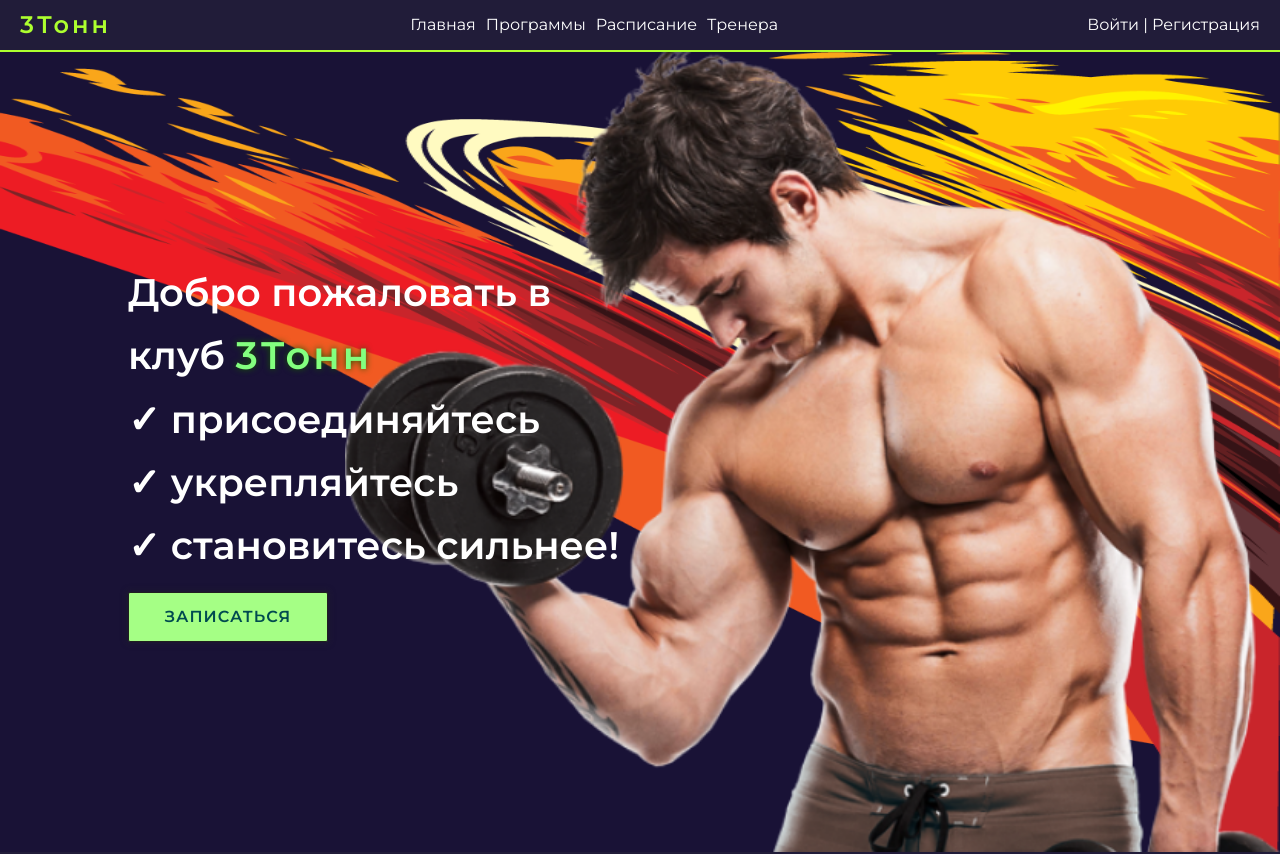
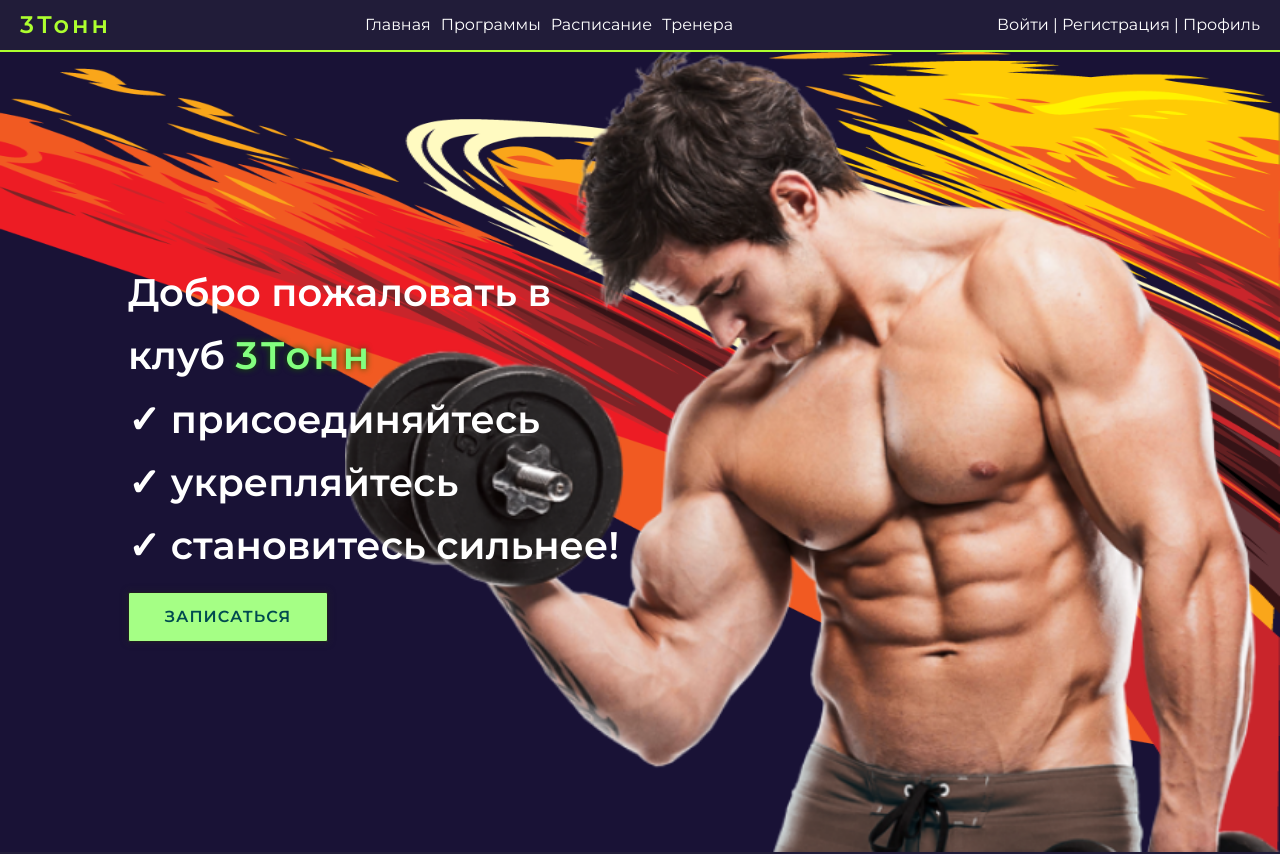
Before and after one commit to threetonn/front-end, a Vue app: page / in a window 1280 px wide. Shown: the top 854 px of the page. Built offline with nearby package versions, Linux system fonts and the light colour scheme.

Commit message:
add profile pages, add routes middlewares guards

```diff
--- a/src/components/TTBlockHeader.vue
+++ b/src/components/TTBlockHeader.vue
@@ -28,6 +28,10 @@
           <a @click="displaySignInForm" class="header-link--auth">Войти</a>
           |
           <a @click="displaySignUpForm" class="header-link--reg">Регистрация</a>
+          |
+          <router-link to="profile" class="header-link--reg"
+            >Профиль</router-link
+          >
         </div>
       </template>
     </header>
--- /dev/null
+++ b/src/middleware/role.js
@@ -0,0 +1,9 @@
+import store from "@/store";
+
+export default function auth({ next, router }) {
+  if (!store.getters.getUser) {
+    return router.push({ name: "main" });
+  }
+
+  return next();
+}
--- a/src/router/index.js
+++ b/src/router/index.js
@@ -1,4 +1,6 @@
 import { createRouter, createWebHistory } from "vue-router";
+
+import role from "../middleware/role";
 
 const page = (path) => () => import(`@/${path}`).then((m) => m.default || m);
 
@@ -8,6 +10,42 @@ const routes = [
     name: "main",
     component: page("views/MainView.vue"),
   },
+  {
+    path: "/profile",
+    name: "profile",
+    component: page("views/profile/MainPage.vue"),
+    meta: {
+      middleware: role,
+    },
+    children: [
+      { path: "", redirect: { name: "profile.account" } },
+      {
+        path: "account",
+        name: "profile.account",
+        component: page("views/profile/AccountPage.vue"),
+      },
+      {
+        path: "schedule",
+        name: "profile.schedule",
+        component: page("views/profile/SchedulePage.vue"),
+      },
+      {
+        path: "subscriptions",
+        name: "profile.subscriptions",
+        component: page("views/profile/SubscriptionsPage.vue"),
+      },
+      {
+        path: "trainers",
+        name: "profile.trainers",
+        component: page("views/profile/TrainersPage.vue"),
+      },
+      {
+        path: "users",
+        name: "profile.users",
+        component: page("views/profile/UsersPage.vue"),
+      },
+    ],
+  },
 ];
 
 const router = createRouter({
@@ -15,4 +53,37 @@ const router = createRouter({
   routes,
 });
 
+function nextFactory(context, middleware, index) {
+  const subsequentMiddleware = middleware[index];
+
+  if (!subsequentMiddleware) return context.next;
+
+  return (...parameters) => {
+    context.next(...parameters);
+    const nextMiddleware = nextFactory(context, middleware, index + 1);
+    subsequentMiddleware({ ...context, next: nextMiddleware });
+  };
+}
+
+router.beforeEach((to, from, next) => {
+  if (to.meta.middleware) {
+    const middleware = Array.isArray(to.meta.middleware)
+      ? to.meta.middleware
+      : [to.meta.middleware];
+
+    const context = {
+      from,
+      next,
+      router,
+      to,
+    };
+
+    const nextMiddleware = nextFactory(context, middleware, 1);
+
+    return middleware[0]({ ...context, next: nextMiddleware });
+  }
+
+  return next();
+});
+
 export default router;
--- /dev/null
+++ b/src/views/profile/AccountPage.vue
@@ -0,0 +1,9 @@
+<template>
+  <h1>Account</h1>
+</template>
+
+<script>
+export default {};
+</script>
+
+<style></style>
--- /dev/null
+++ b/src/views/profile/MainPage.vue
@@ -0,0 +1,60 @@
+<template>
+  <div class="profile">
+    <div class="profile__wrapper">
+      <div class="profile__routes-block">
+        <ul class="profile__links">
+          <li class="profile__link" v-for="tab in tabs" :key="tab">
+            <router-link :to="{ name: tab.route }">{{ tab.name }}</router-link>
+          </li>
+          <li>
+            <a class="profile__link">Выйти</a>
+          </li>
+        </ul>
+      </div>
+      <div class="profile__content">
+        <router-view></router-view>
+      </div>
+    </div>
+  </div>
+</template>
+
+<script>
+import { ref } from "vue";
+export default {
+  setup() {
+    const tabs = ref([
+      {
+        icon: "user",
+        name: "Профиль",
+        route: "profile.account",
+      },
+      {
+        icon: "user-edit",
+        name: "Расписание",
+        route: "profile.schedule",
+      },
+      {
+        icon: "user-lock",
+        name: "Абонементы",
+        route: "profile.subscriptions",
+      },
+      {
+        icon: "ruble-sign",
+        name: "Тренера",
+        route: "profile.trainers",
+      },
+      {
+        icon: "hand-holding-usd",
+        name: "Участники",
+        route: "profile.users",
+      },
+    ]);
+
+    return {
+      tabs,
+    };
+  },
+};
+</script>
+
+<style></style>
--- /dev/null
+++ b/src/views/profile/SchedulePage.vue
@@ -0,0 +1,9 @@
+<template>
+  <h1>Schedule</h1>
+</template>
+
+<script>
+export default {};
+</script>
+
+<style></style>
--- /dev/null
+++ b/src/views/profile/SubscriptionsPage.vue
@@ -0,0 +1,9 @@
+<template>
+  <h1>Subcriptions</h1>
+</template>
+
+<script>
+export default {};
+</script>
+
+<style></style>
--- /dev/null
+++ b/src/views/profile/TrainersPage.vue
@@ -0,0 +1,9 @@
+<template>
+  <h1>Trainers</h1>
+</template>
+
+<script>
+export default {};
+</script>
+
+<style></style>
--- /dev/null
+++ b/src/views/profile/UsersPage.vue
@@ -0,0 +1,9 @@
+<template>
+  <h1>Users</h1>
+</template>
+
+<script>
+export default {};
+</script>
+
+<style></style>
```
